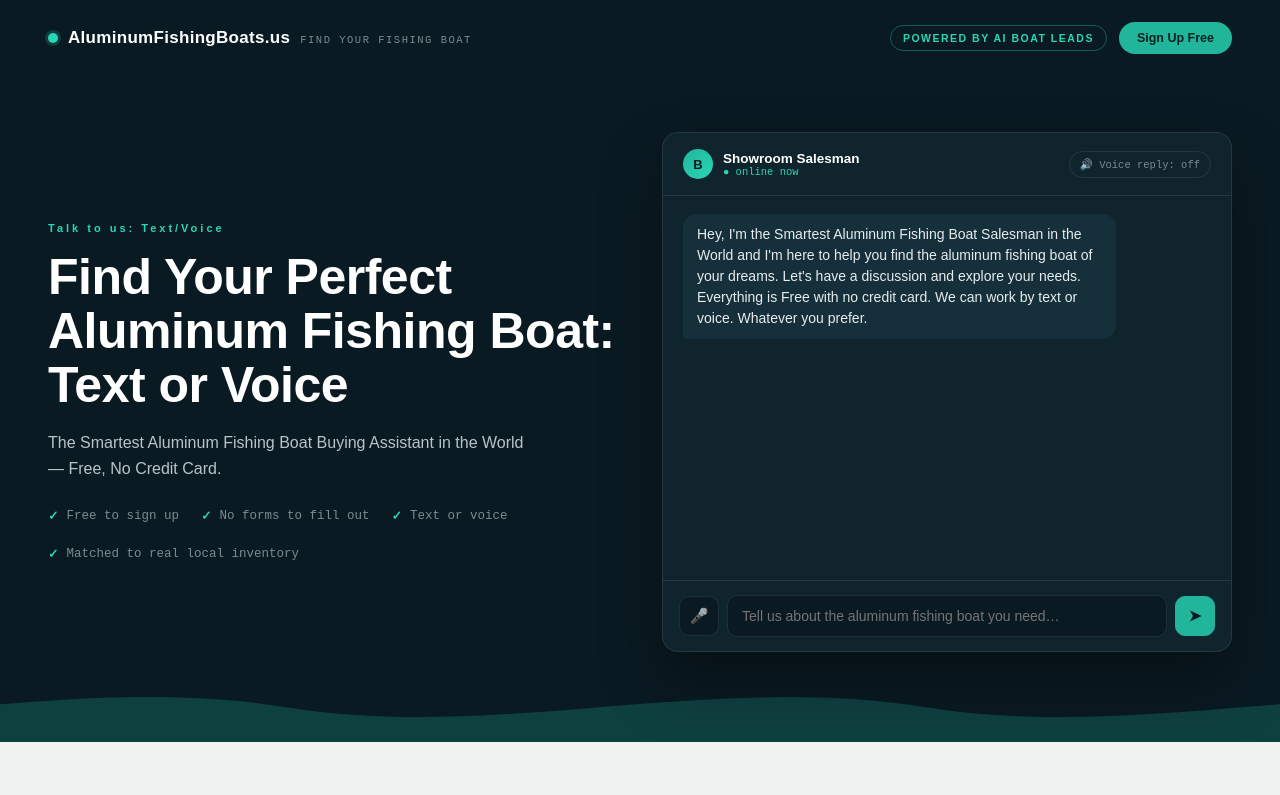
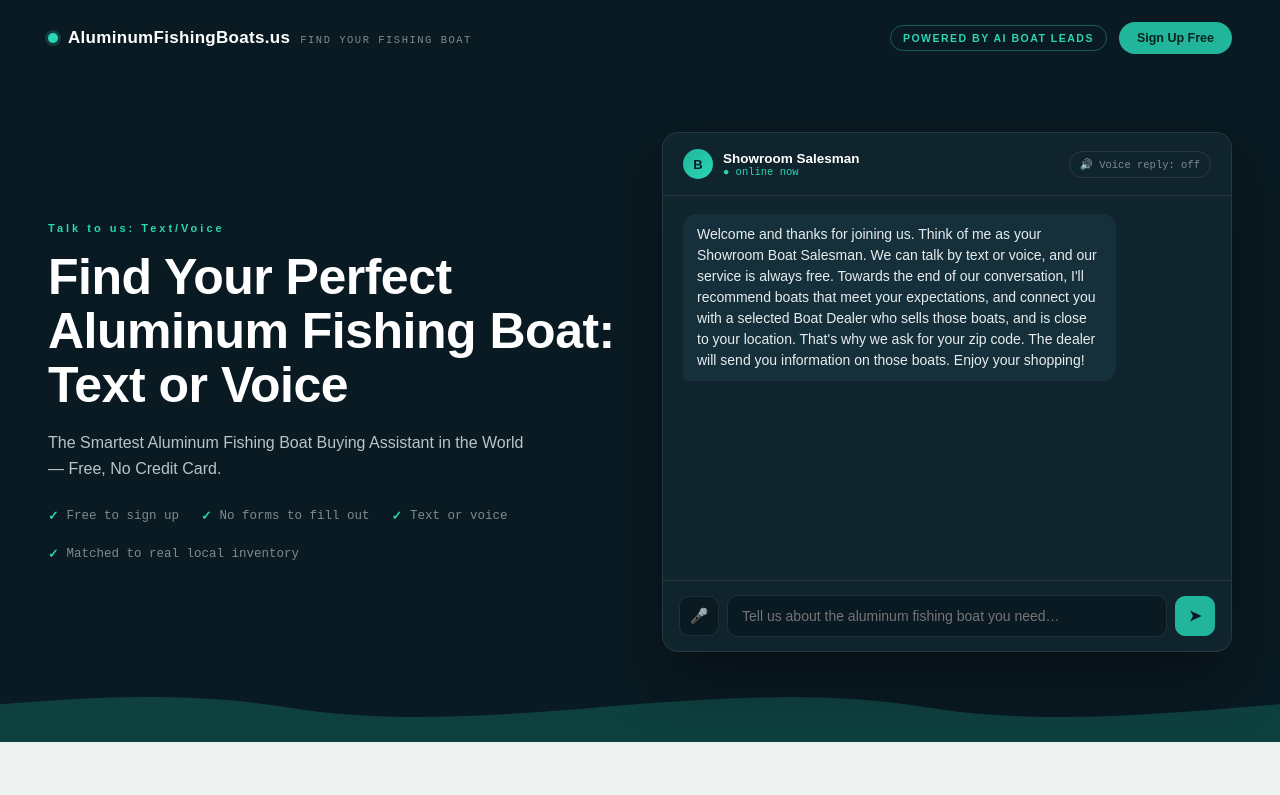
Before and after one commit to BobDucey/AluminumFishingBoats.us, a plain HTML site: page index.html in a window 1280 px wide. Shown: the top 795 px of the page. Drawn offline with Linux system fonts and the light colour scheme.

Commit message:
Update welcome message and page title

```diff
--- a/index.html
+++ b/index.html
@@ -3,7 +3,7 @@
 <html lang="en"><head><meta http-equiv="Content-Type" content="text/html; charset=UTF-8">
 
 <meta name="viewport" content="width=device-width, initial-scale=1.0">
-<title>Aluminum Fishing Boats for Sale | Talk to an AI Boat Expert — AluminumFishingBoats.us</title>
+<title>Aluminum FishHey, I'm the Smartest ing Boats for Sale | Talk to an AI Boat Expert — AluminumFishingBoats.us</title>
 <meta name="description" content="Find the right aluminum fishing boat — jon boats, aluminum bass boats, and multi-species boats — by talking to our free AI buying assistant. No forms, no credit card, matched to real local inventory.">
 <link rel="canonical" href="https://aluminumfishingboats.us/">
 <meta name="theme-color" content="#0A1A22">
@@ -596,7 +596,7 @@
           <button class="voice-toggle" id="voiceToggle" title="Read replies aloud">🔊 Voice reply: off</button>
         </div>
 
-        <div class="chat-body" id="chatBody"><div class="bubble assistant">Hey, I'm the Smartest Aluminum Fishing Boat Salesman in the World and I'm here to help you find the aluminum fishing boat of your dreams. Let's have a discussion and explore your needs. Everything is Free with no credit card. We can work by text or voice. Whatever you prefer.</div></div>
+        <div class="chat-body" id="chatBody"><div class="bubble assistant">Welcome and thanks for joining us. Think of me as your Showroom Boat Salesman. We can talk by text or voice, and our service is always free. Towards the end of our conversation, I'll recommend boats that meet your expectations, and connect you with a selected Boat Dealer who sells those boats, and is close to your location. That's why we ask for your zip code. The dealer will send you information on those boats. Enjoy your shopping!</div></div>
 
         <div class="chat-foot">
           <button class="match-cta" id="matchCta">See my matches →</button>
@@ -1002,7 +1002,7 @@
   });
 
   // opening message
-    messages.push({ role: 'assistant', content: "Hey, I'm the Smartest Aluminum Fishing Boat Salesman in the World and I'm here to help you find the aluminum fishing boat of your dreams. Let's have a discussion and explore your needs. Everything is Free with no credit card. We can work by text or voice. Whatever you prefer." });
+    messages.push({ role: 'assistant', content: "Welcome and thanks for joining us. Think of me as your Showroom Boat Salesman. We can talk by text or voice, and our service is always free. Towards the end of our conversation, I'll recommend boats that meet your expectations, and connect you with a selected Boat Dealer who sells those boats, and is close to your location. That's why we ask for your zip code. The dealer will send you information on those boats. Enjoy your shopping!" });
 })();
 </script>
 
```
